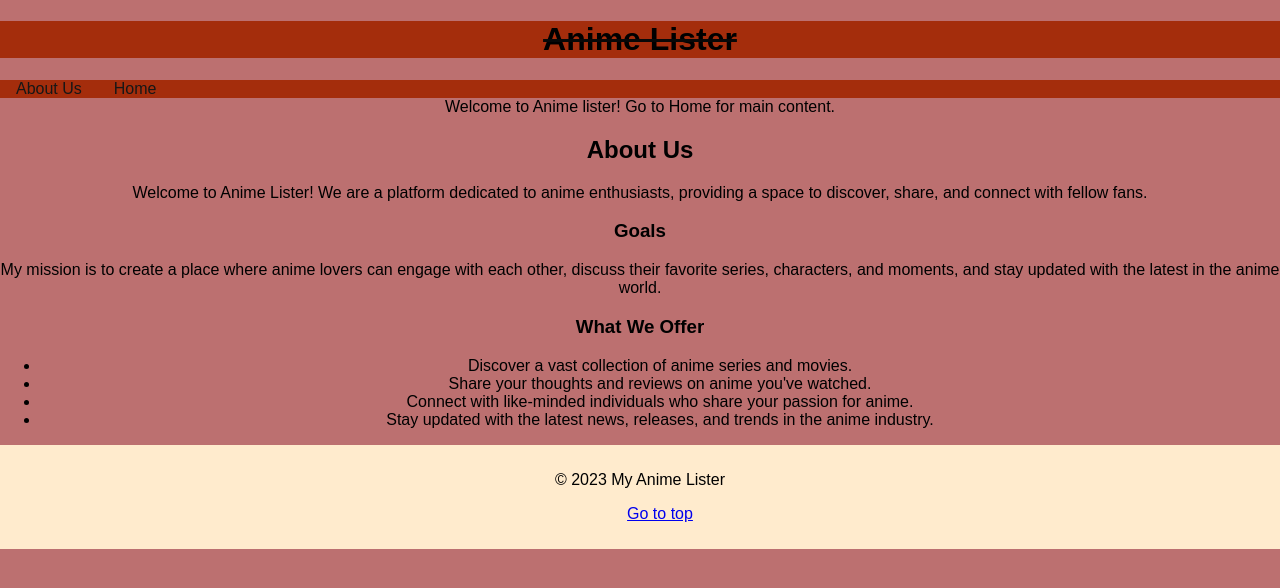
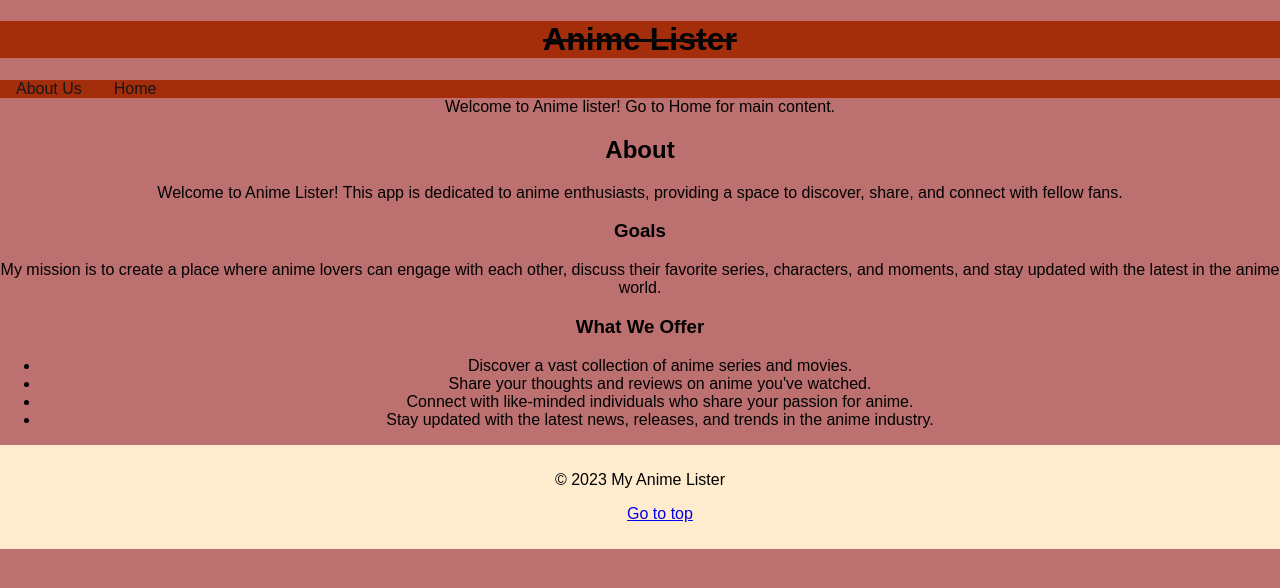
Before and after one commit to Midsnow605/flatiron-phase-2-react-project-frontend, a React (Vite) app: page /About in a window 1280 px wide. Shown: the top 588 px of the page. Built offline with nearby package versions, Linux system fonts and the light colour scheme.

Commit message:
updated About

```diff
--- a/src/pages/About.jsx
+++ b/src/pages/About.jsx
@@ -3,9 +3,9 @@ import React from 'react';
 const About = () => {
   return (
     <div>
-      <h2>About Us</h2>
+      <h2>About </h2>
       <p>
-        Welcome to Anime Lister! We are a platform dedicated to anime enthusiasts, providing a space to discover,
+        Welcome to Anime Lister!  This app is dedicated to anime enthusiasts, providing a space to discover,
         share, and connect with fellow fans.
       </p>
 
```
